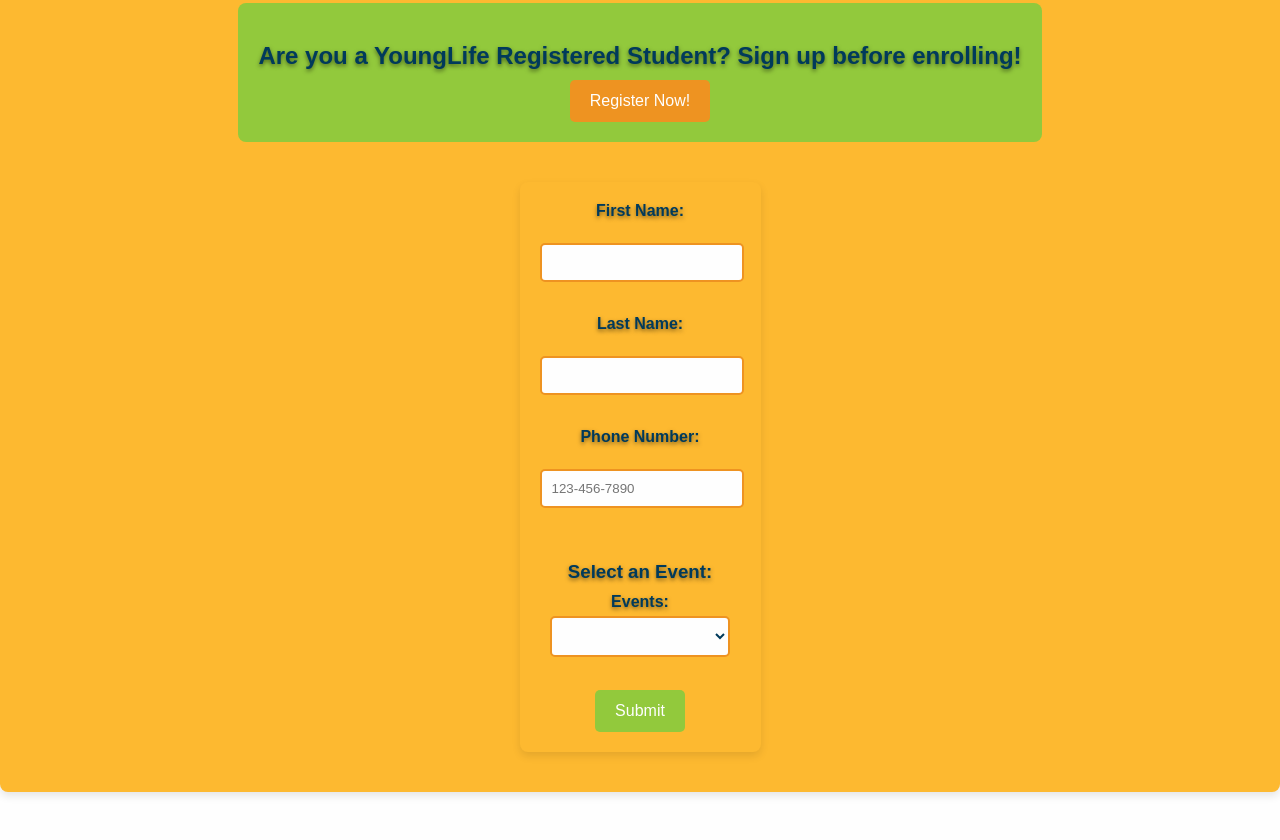
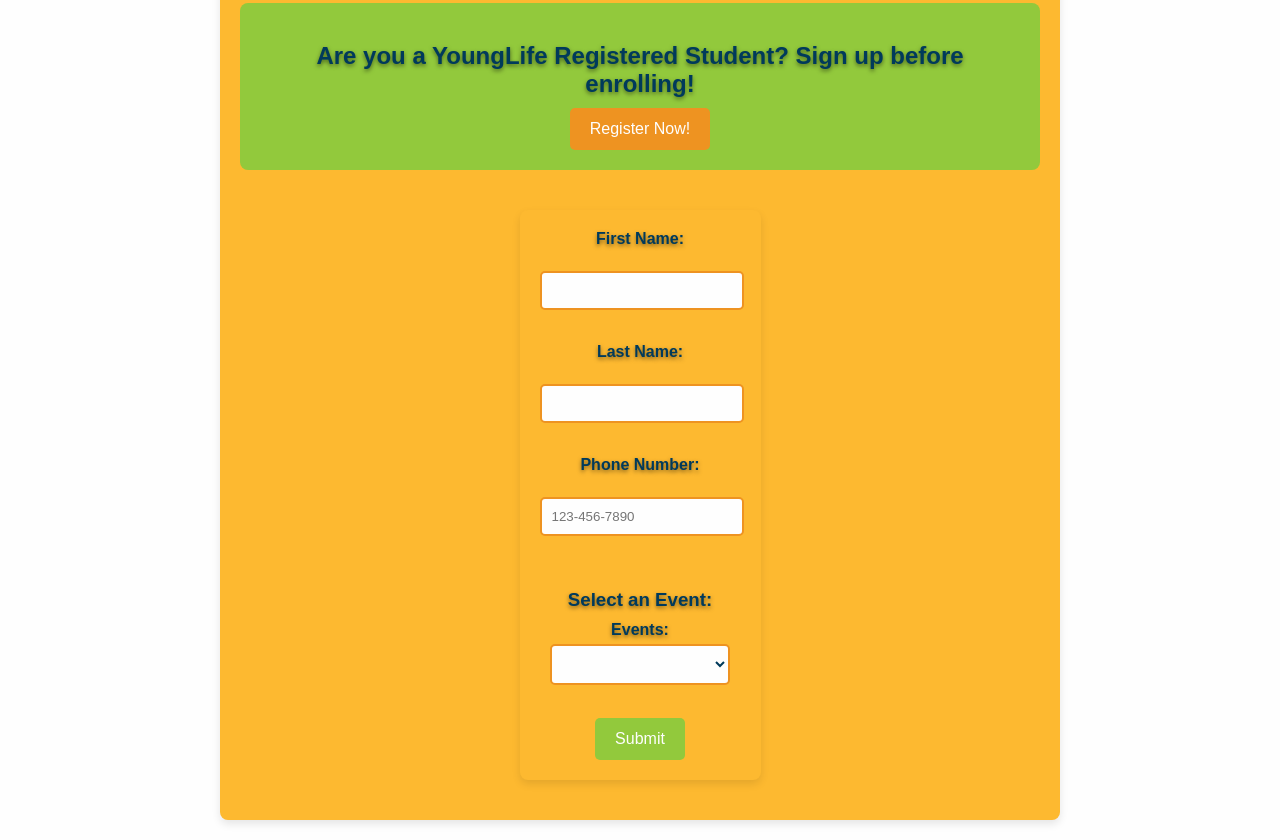
Before and after one commit to Etodo/Etodo.github.io, a website: page StuEnroll.html in a window 1280 px wide. Shown: the part 322-1162 px from the top of the page. Before the commit the page ends 1134 px from the top, so only its background shows below. Drawn offline with Linux system fonts and the light colour scheme; no server answers.

Commit message:
Update newcss.css

```diff
--- a/newcss.css
+++ b/newcss.css
@@ -13,6 +13,7 @@
     background-color: rgb(253, 185, 48);
     border-radius: 8px;
     box-shadow: 0 4px 8px rgba(0, 0, 0, 0.1);
+    box-sizing:border-box;
 }
 
 h1, h2, h3 {
@@ -253,7 +254,7 @@
 }
 
 .container {
-    max-width: 2000px;
+    max-width: 800px;
     margin: 20px auto;
     padding: 20px;
     background-color: rgb(253, 185, 48);
```
